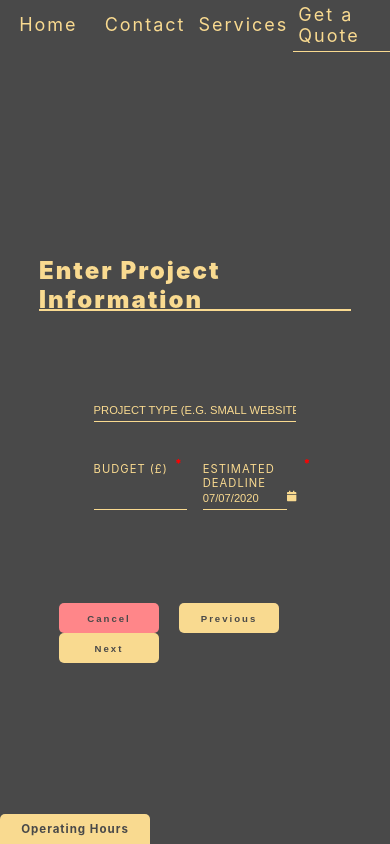
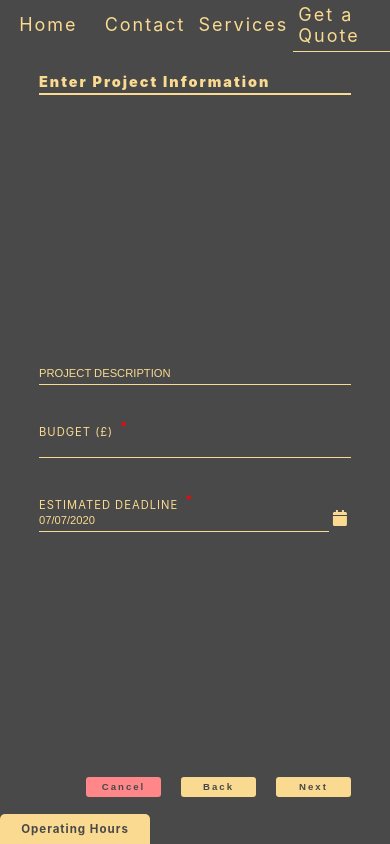
Before and after one commit to Shiggins95/shig.io, a React (Create React App) app: page /quote in a window 390 px wide. Both pictures are taken after a click on the button "Next". Shown: the top 844 px of the page. Built offline with nearby package versions, Linux system fonts and the light colour scheme.

Commit message:
get quote page made responsive for mobile

```diff
--- a/src/SHIG_Data/wizardFields.js
+++ b/src/SHIG_Data/wizardFields.js
@@ -33,7 +33,7 @@ export const stepOneInputs = [
 export const stepTwoInputs = [
   {
     id: 'contact_reason',
-    label: 'Project Type (e.g. small website for business or large website for multiple users)',
+    label: 'Project Description',
     type: 'text',
     size: 'medium',
     required: true
@@ -56,7 +56,7 @@ export const stepTwoInputs = [
 export const stepThreeInputs = [
   {
     id: 'no_of_pages',
-    label: 'number of web pages (leave blank if unsure)',
+    label: 'number of web pages',
     type: 'number',
     size: 'small'
   },
--- a/src/SHIG_Desktop/SHIG_Desktop_Components/SHIG_Input_Components/SHIG_PreferredCheckbox_Component.js
+++ b/src/SHIG_Desktop/SHIG_Desktop_Components/SHIG_Input_Components/SHIG_PreferredCheckbox_Component.js
@@ -13,7 +13,7 @@ const PreferredCheckbox = (props) => {
   };
   return (
     <div className="preferred_checkbox">
-      <p>Preferred Contact</p>
+      <p>Preferred</p>
       <div
         className="checkbox"
         data-selected={preferredContact === props.id}
--- a/src/SHIG_Desktop/SHIG_Desktop_Components/SHIG_Wizard_Components/SHIG_WizardStep_Component.js
+++ b/src/SHIG_Desktop/SHIG_Desktop_Components/SHIG_Wizard_Components/SHIG_WizardStep_Component.js
@@ -191,7 +191,7 @@ const WizardStep = (props) => {
         {/* only show if not on first step to go backward */}
         {currentStep !== 0 ? (
           <button id="back_button" className="button" onClick={goLeft}>
-            Previous
+            Back
           </button>
         ) : null}
         {/* only show if not on last step to go forward */}
@@ -203,7 +203,7 @@ const WizardStep = (props) => {
         {/* only show if on last step to finalise */}
         {currentStep === 2 ? (
           <button id="confirm_button" className="button" onClick={handleSubmit}>
-            Make Enquiry
+            Enquire
           </button>
         ) : null}
       </div>
--- a/src/SHIG_Styles/SHIG_QuoteWizard_Style.css
+++ b/src/SHIG_Styles/SHIG_QuoteWizard_Style.css
@@ -65,7 +65,7 @@
     top: 0;
   }
   #quote_wizard .title {
-    margin-top: 25vh;
+    margin-top: 15vh;
   }
   #quote_wizard .navigation_buttons {
     bottom: 25vh;
@@ -83,5 +83,85 @@
     font-size: 0.7em;
   }
 }
+@media (max-width: 800px) {
+  #quote_wizard {
+    width: 80vw;
+    left: 10vw;
+    height: 100vh;
+    top: 0;
+  }
+  #quote_wizard .title {
+    margin-top: 20px;
+    height: 25px;
+    width: 100%;
+    display: flex;
+    flex-direction: column;
+    justify-content: center;
+    align-items: center;
+    align-items: flex-start;
+    font-size: 0.9em;
+  }
+  #quote_wizard .navigation_buttons {
+    bottom: 5vh;
+    height: 30px;
+    width: 80vw;
+    left: 0;
+    display: flex;
+    flex-direction: row;
+    justify-content: center;
+    align-items: center;
+    justify-content: flex-end;
+  }
+  #quote_wizard .navigation_buttons .button {
+    width: 75px;
+    -webkit-border-radius: 3px;
+    -moz-border-radius: 3px;
+    border-radius: 3px;
+    height: 20px;
+  }
+  #quote_wizard label {
+    font-size: 0.7em;
+  }
+  #quote_wizard input {
+    margin-top: 5px;
+    font-size: 0.7em;
+    width: 80vw;
+  }
+  #quote_wizard #contact_form {
+    align-content: center;
+  }
+  #quote_wizard #contact_form .input_container_small {
+    width: 100%;
+    margin: 50px 2.5% 0 2.5%;
+  }
+  #quote_wizard #contact_form .input_container_medium {
+    width: 100%;
+    margin: 50px 2.5% 0 2.5%;
+  }
+  #quote_wizard #contact_form .input_container_large {
+    width: 80vw;
+  }
+  #quote_wizard #contact_form .react-date-picker__wrapper {
+    border: none;
+  }
+  #quote_wizard #contact_form textarea {
+    width: 80vw;
+  }
+  #quote_wizard #contact_form #date_picker {
+    width: 80vw;
+  }
+  #quote_wizard #contact_form #date_picker input {
+    width: 93%;
+  }
+  #quote_wizard #contact_form #date_picker #fa_date_picker_icon {
+    width: 7%;
+  }
+  #quote_wizard #contact_form .preferred_checkbox {
+    width: 25px;
+    height: 25px;
+    position: absolute;
+    right: 15px;
+  }
+}
 
 /*# sourceMappingURL=SHIG_QuoteWizard_Style.css.map */
--- a/src/SHIG_Styles/SHIG_QuoteWizard_Style.scss
+++ b/src/SHIG_Styles/SHIG_QuoteWizard_Style.scss
@@ -59,7 +59,7 @@
     height: 100vh;
     top: 0;
     .title {
-      margin-top: 25vh;
+      margin-top: 15vh;
     }
     .navigation_buttons{
       bottom: 25vh;
@@ -81,6 +81,77 @@
 
 }
 
-@media (max-width: 999px) {
+@media (max-width: 800px) {
+  #quote_wizard{
+    width: 80vw;
+    left: 10vw;
+    height: 100vh;
+    top: 0;
+    .title {
+      margin-top: 20px;
+      height: 25px;
+      width: 100%;
+      @include flexCenterCol;
+      align-items: flex-start;
+      font-size: 0.9em;
+    }
+    .navigation_buttons{
+      bottom: 5vh;
+      height: 30px;
+      width: 80vw;
+      left: 0;
+      @include flexCenterRow;
+      justify-content: flex-end;
+      .button{
+        width: 75px;
+        @include borderRadius(3px);
+        height: 20px;
+        //font-size: 3px;
 
+      }
+    }
+    label {
+      font-size: 0.7em;
+    }
+    input {
+      margin-top: 5px;
+      font-size: 0.7em;
+      width: 80vw;
+    }
+    #contact_form{
+      align-content: center;
+      .input_container_small{
+        width: 100%;
+        margin: 50px 2.5% 0 2.5%;
+      }
+      .input_container_medium{
+        width: 100%;
+        margin: 50px 2.5% 0 2.5%;
+      }
+      .input_container_large{
+        width: 80vw;
+      }
+      .react-date-picker__wrapper{
+        border: none;
+      }
+      textarea{
+        width: 80vw;
+      }
+      #date_picker{
+        width: 80vw;
+        input{
+          width: 93%;
+        }
+        #fa_date_picker_icon{
+          width: 7%;
+        }
+      }
+      .preferred_checkbox{
+        width: 25px;
+        height: 25px;
+        position: absolute;
+        right: 15px;
+      }
+    }
+  }
 }
```
Also changed, not shown: 1 other file (tests, documents, lock files or other folders).
